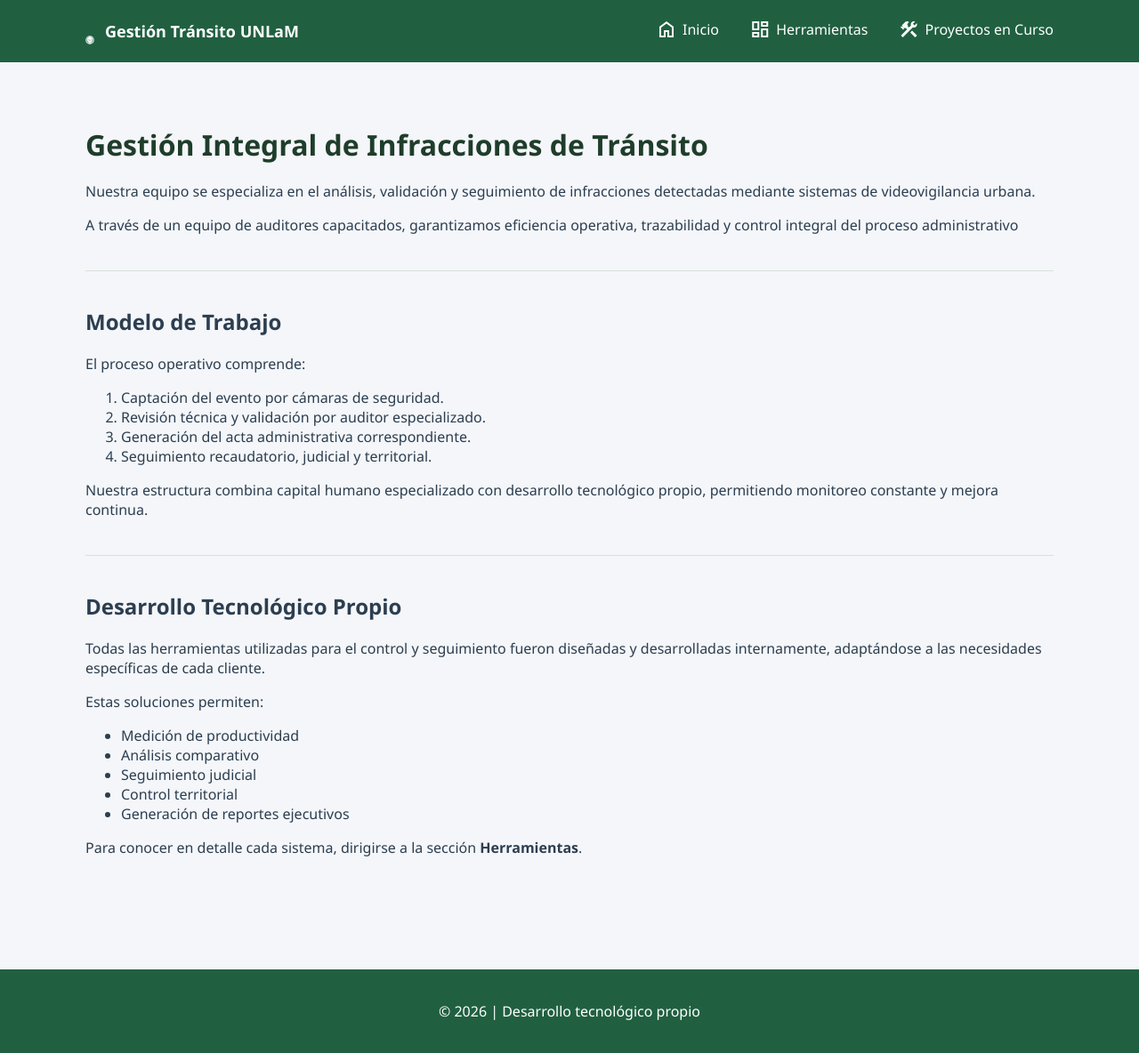
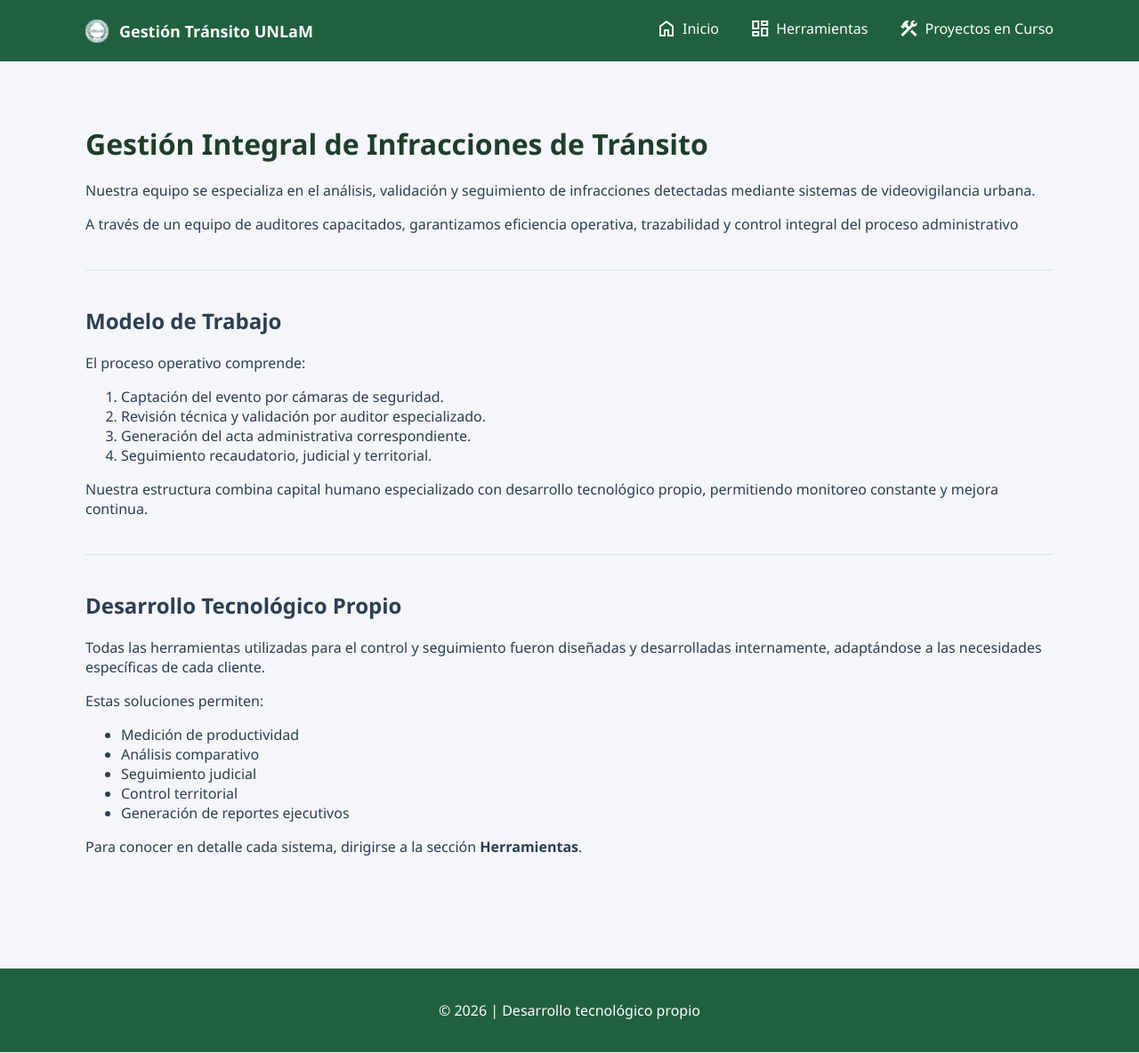
Before and after one commit to LucasVCorrea/lucasvcorrea.github.io, a Jekyll site: the page built from docs/index.md, in a window 1280 px wide. Shown: the whole page at 89% size. Built offline with Jekyll 4.4.1, drawn with Linux system fonts in a browser that asks for light colours.

Commit message:
Modify logo styles in style.css
Updated logo image height and adjusted margin and border radius.

```diff
--- a/docs/assets/css/style.css
+++ b/docs/assets/css/style.css
@@ -44,9 +44,11 @@ img {
 }
 
 .logo img {
-  height: 10px;       /* Ajustable */
+  height: 26px;      /* Tamaño real visible */
   width: auto;
   display: block;
+  margin: 0;         /* MUY IMPORTANTE */
+  border-radius: 0;  /* El logo no necesita bordes redondeados */
 }
 
 .logo-text {
```
